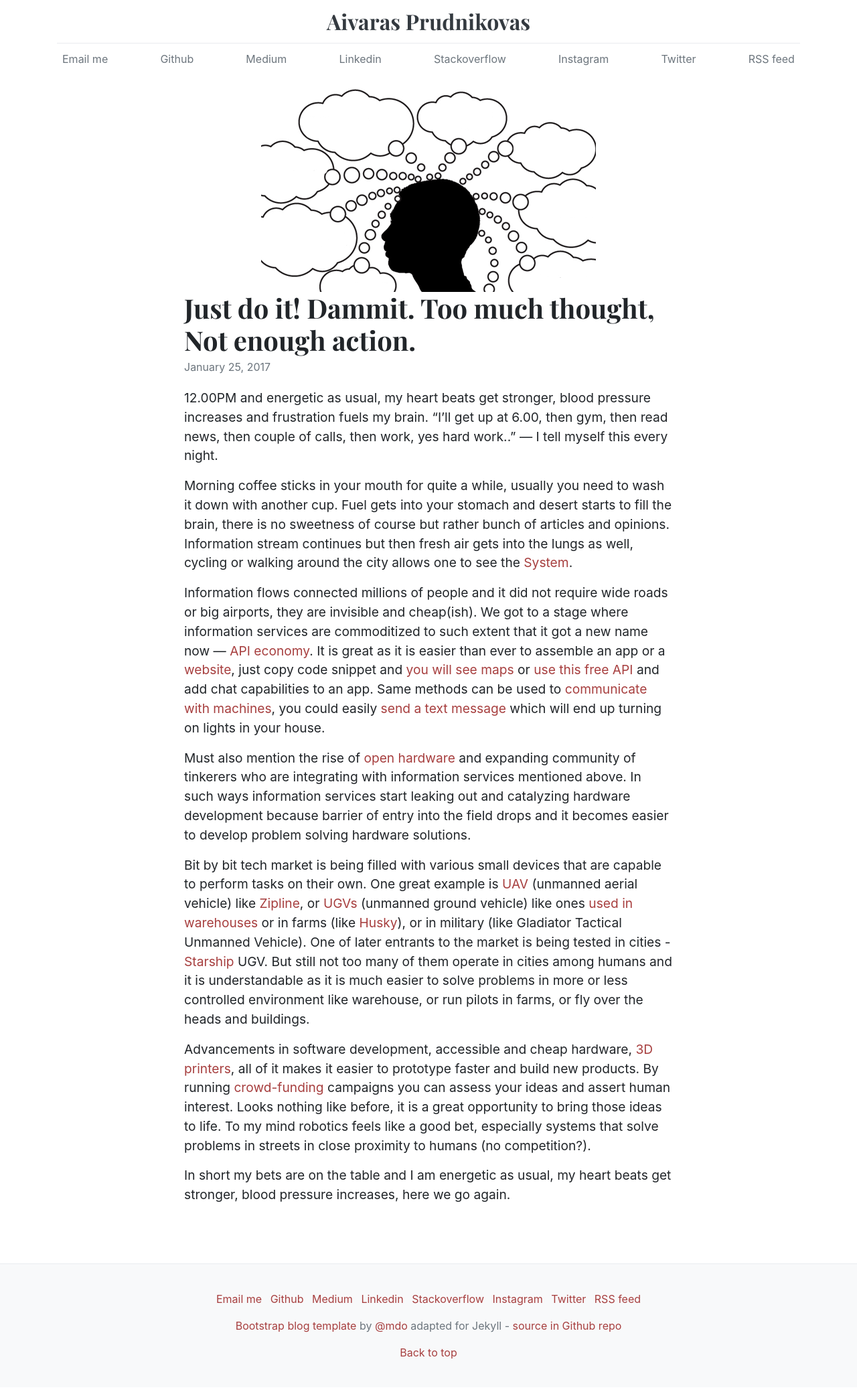
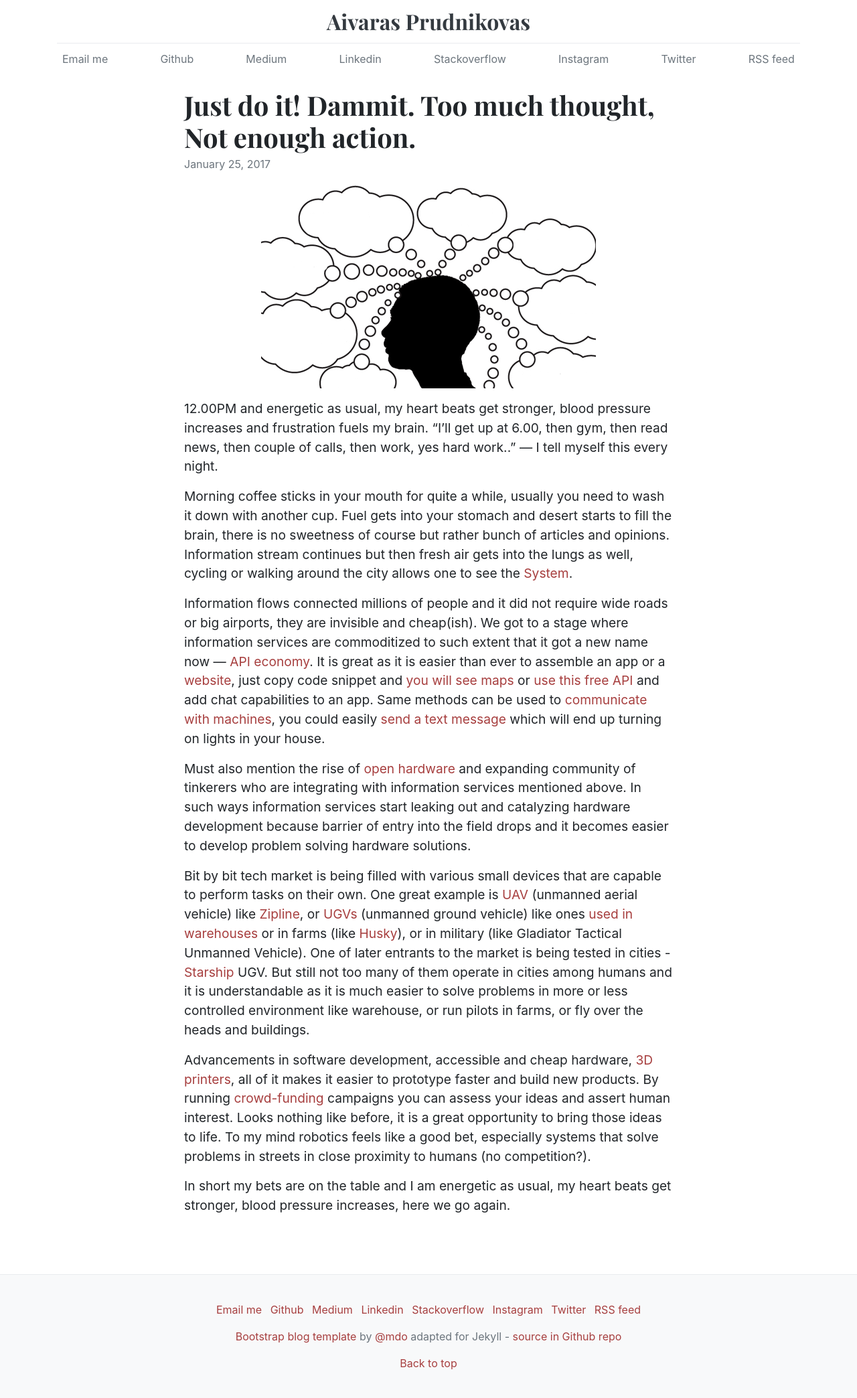
Before and after one commit to ivarprudnikov/ivarprudnikov.com, a Jekyll site: the page built from _posts/2017-01-25-just-do-that.md, in a window 1280 px wide. Shown: the whole page at 67% size. Built offline with Jekyll 4.4.1, drawn with Linux system fonts in a browser that asks for light colours.

Commit message:
move post image under title and print caption if one exists

```diff
--- a/_layouts/post.html
+++ b/_layouts/post.html
@@ -5,13 +5,20 @@ layout: default
 <article class="row my-4 justify-content-center">
   <div class="col-lg-8">
     <div class="blog-post">
-      {% if page.image %}
-      <div class="blog-post-image">
-        <img class="mx-auto d-block" src="{{ page.image | prepend: site.baseurl }}" />
-      </div>
-      {% endif %}
       <h2 class="blog-post-title">{{ page.title }}</h2>
       <p class="blog-post-meta">{{ page.date | date: "%B %e, %Y" }}</p>
+
+      {% if page.image %}
+      <figure class="blog-post-image">
+        <img class="mx-auto d-block" src="{{ page.image | prepend: site.baseurl }}" />
+        {% if page.image_caption %}
+        <figcaption class="text-center text-muted">
+          {{ page.image_caption }}
+        </figcaption>
+        {% endif %}
+      </figure>
+      {% endif %}
+
       <div class="blog-post-content">
         {{ content }}
       </div>
```
